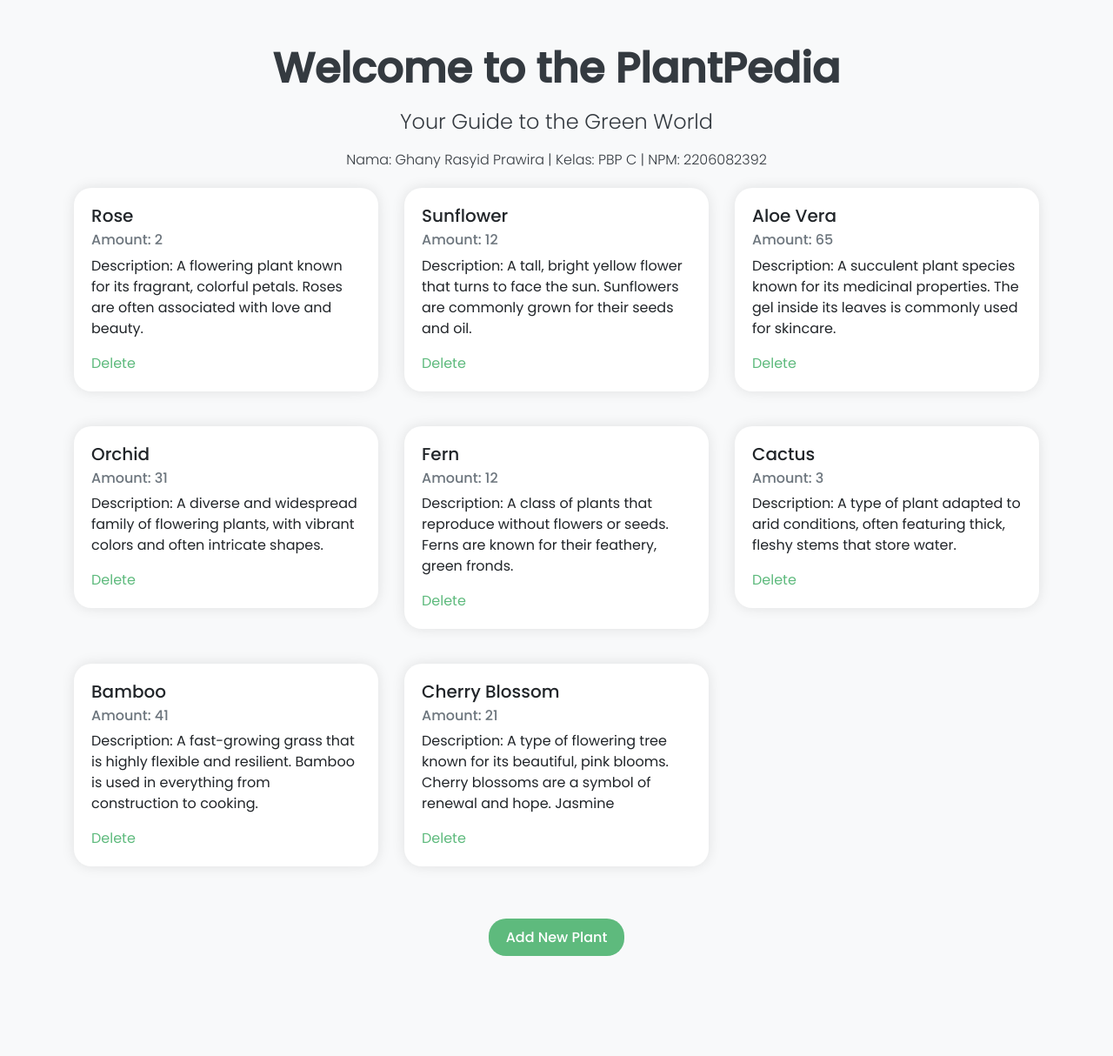
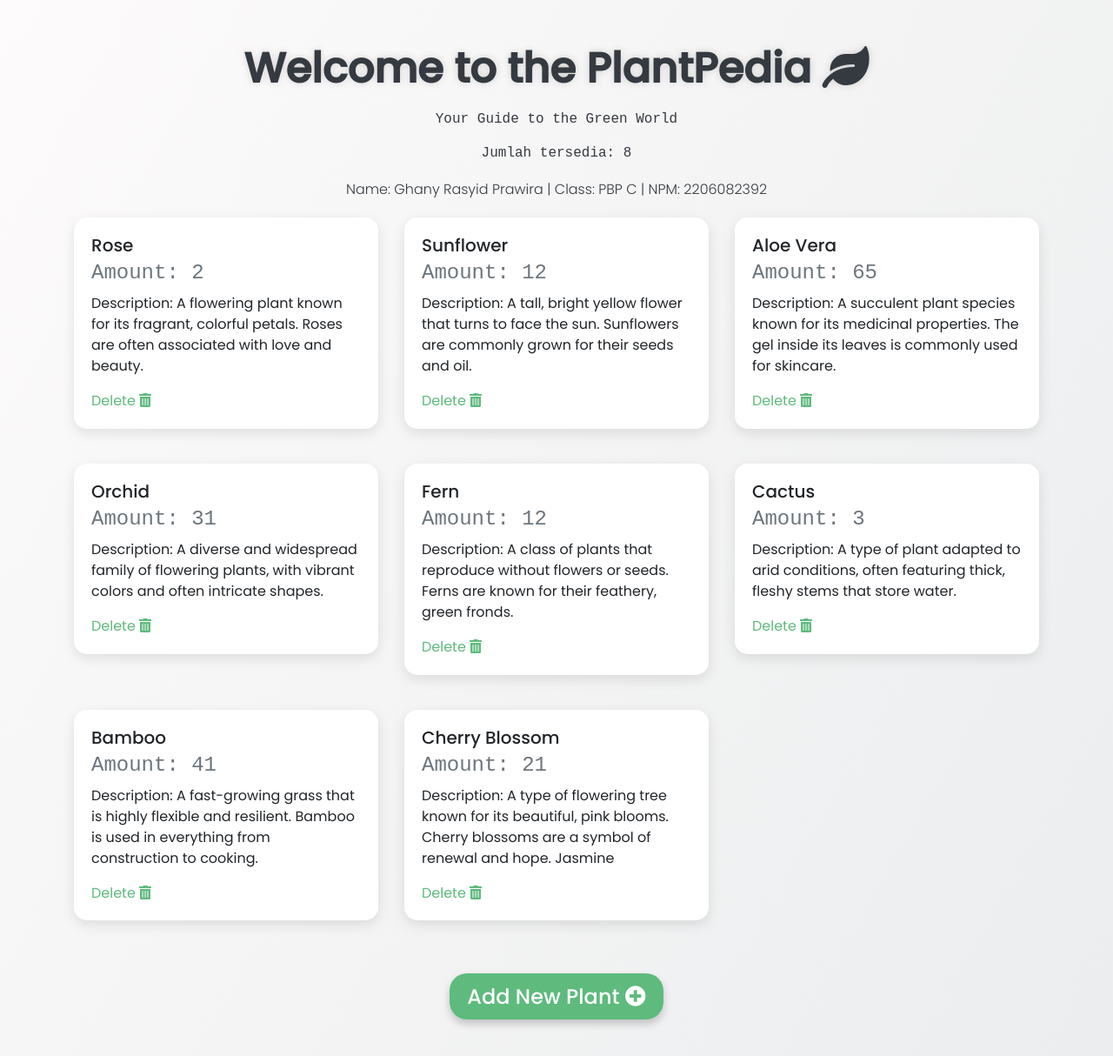
Before and after one commit to GhanyR/Tugas2, a Django app: page / in a window 1280 px wide. Shown: the whole page at 87% size. Before the commit the page ends 1099 px from the top, so only its background shows below. Run offline with Django 4.2, Linux system fonts and the light colour scheme; data comes from the database, SQL or seed files in the repository; some libraries are stand-ins or nearby versions.

Commit message:
git push

```diff
--- a/main/templates/main/all_items_detail.html
+++ b/main/templates/main/all_items_detail.html
@@ -4,12 +4,15 @@
     <title>PlantPedia</title>
     <link rel="stylesheet" href="https://stackpath.bootstrapcdn.com/bootstrap/4.1.3/css/bootstrap.min.css"/>
     <link href="https://fonts.googleapis.com/css2?family=Poppins:wght@300;400;500&display=swap" rel="stylesheet">
+    <link href="https://cdnjs.cloudflare.com/ajax/libs/font-awesome/5.13.0/css/all.min.css" rel="stylesheet">
+    <link href="https://cdnjs.cloudflare.com/ajax/libs/animate.css/3.7.2/animate.css" rel="stylesheet">
+    <link href="https://cdn.rawgit.com/michalsnik/aos/2.1.1/dist/aos.css" rel="stylesheet">
     <style>
         * {
             transition: all 0.25s linear;
         }
         body {
-            background: #f8f9fa;
+            background: linear-gradient(120deg, #fdfbfb 0%, #ebedee 100%);
             font-family: 'Poppins', sans-serif;
         }
         h1 {
@@ -18,13 +21,15 @@
             color: #343a40;
             font-weight: bold;
             font-size: 3em;
+            text-shadow: 0px 0px 10px rgba(0, 0, 0, 0.15);
         }
         h2 {
             text-align: center;
             padding-top: 10px;
             color: #343a40;
             font-weight: 300;
-            font-size: 1.5em;
+            font-size: 2em;
+            font-family: 'Courier New', Courier, monospace;
         }
         .info-bar {
             text-align: center;
@@ -32,24 +37,23 @@
             color: #343a40;
             font-weight: 300;
             font-size: 1em;
+            margin-top: 10px;
         }
         a, .btn-link {
             color: #5eba7d;
-            text-decoration: none;
         }
         a:hover, .btn-link:hover {
             color: #218838;
-            text-decoration: none;
             cursor: pointer;
         }
         .card {
-            box-shadow: 0px 0px 15px rgba(0, 0, 0, 0.1);
+            box-shadow: 0px 5px 15px rgba(0, 0, 0, 0.1);
             margin: 20px auto;
             border: 0;
-            border-radius: 20px;
+            border-radius: 15px;
         }
         .card:hover {
-            box-shadow: 0px 0px 20px rgba(0, 0, 0, 0.2);
+            box-shadow: 0px 5px 20px rgba(0, 0, 0, 0.2);
             transform: scale(1.05);
         }
         .containerBtn {
@@ -62,42 +66,55 @@
             border-radius: 20px;
             color: #ffffff;
             font-weight: 500;
+            font-size: 1.5em;
+            box-shadow: 0px 5px 10px rgba(0,0,0,0.2);
         }
-        div.card-body {
+        .card-body {
             padding: 20px;
+        }
+        .card-text{
+            font-size: 1em;
+            font-family: 'Poppins', sans-serif;
+        }
+        .card-subtitle {
+            font-size: 1.5em;
+            font-family: 'Courier New', Courier, monospace;
         }
     </style>
 </head>
-<body>
-    <h1>Welcome to the PlantPedia</h1>
-    <h2>Your Guide to the Green World</h2>
-    <div class="info-bar">
-        <span>Nama: {{ name }}</span> |
-        <span>Kelas: {{ class }}</span> |
+<body data-aos="fade-in">
+    <h1 class="animated fadeInDown">Welcome to the PlantPedia <i class="fas fa-leaf"></i></h1>
+    <h2 class="info-bar animated fadeInDown">Your Guide to the Green World</h2>
+    <h2 class="info-bar animated fadeInDown">Jumlah tersedia: {{ item_count }}</h2>
+    <div class="info-bar animated fadeInUp">
+        <span>Name: {{ name }}</span> |
+        <span>Class: {{ class }}</span> |
         <span>NPM: {{ npm }}</span>
     </div>
-    <div class="container">
+    <div class="container" >
         <div class="row">
             {% for item in items %}
-                <div class="col-lg-4 col-md-6">
+                <div class="col-lg-4 col-md-6" data-aos="zoom-in">
                     <div class="card">
-                        <div class="card-body">
+                        <div class="card-body animated flipInX">
                             <h5 class="card-title">{{ item.name }}</h5>
                             <h6 class="card-subtitle mb-2 text-muted">Amount: {{ item.amount }}</h6>
                             <p class="card-text">Description: {{ item.description }}</p>
-                            <a href="{% url 'remove_item' item.pk %}" class="deleteBtn btn-link">Delete</a>
+                            <a href="{% url 'remove_item' item.pk %}" class="deleteBtn btn-link">Delete <i class="fas fa-trash-alt"></i></a>
                         </div>
                     </div>
                 </div>
             {% empty %}
-                <p class="text-center w-100">No items available right now.</p>
+                <p class="text-center w-100 animated fadeIn" data-aos="zoom-in">No items available right now.</p>
             {% endfor %}
         </div>
     </div>
-    <div class="containerBtn">
-        <a href="{% url 'add_item' %}">Add New Plant</a>
+    <div class="containerBtn animated flipInY">
+        <a href="{% url 'add_item' %}">Add New Plant <i class="fas fa-plus-circle"></i></a>
     </div>
+    <script src="https://cdn.rawgit.com/michalsnik/aos/2.3.1/dist/aos.js"></script>
     <script>
+        AOS.init();
         const deleteBtns = Array.from(document.querySelectorAll('.deleteBtn'))
         deleteBtns.forEach((btn) => {
             btn.addEventListener('click', (e) => {
--- a/main/urls.py
+++ b/main/urls.py
@@ -7,4 +7,9 @@ urlpatterns = [
     path('remove_item/<int:pk>/', remove_item, name='remove_item'),
     path('', views.all_items_detail, name='all_items_detail'),
     path('item_detail/<int:pk>/', views.item_detail, name='item_detail'),
+    path('view_html/', views.view_html, name='view_html'),
+    path('view_xml/', views.view_xml, name='view_xml'),
+    path('view_json/', views.view_json, name='view_json'),
+    path('view_xml_id/<int:pk>/', views.view_xml_id, name='view_xml_id'),
+    path('view_json_id/<int:pk>/', views.view_json_id, name='view_json_id'),
 ]
--- a/main/views.py
+++ b/main/views.py
@@ -1,6 +1,9 @@
 from django.shortcuts import render, redirect
 from .models import Item
 from .forms import ItemForm
+from django.http import JsonResponse, HttpResponse
+from django.core import serializers
+from django.template import loader
 
 def item_detail(request, pk):
     item = Item.objects.get(pk=pk)
@@ -33,6 +36,29 @@ def all_items_detail(request):
         'items': items,
         'name': 'Ghany Rasyid Prawira',
         'class': 'PBP C',
-        'npm': '2206082392'
+        'npm': '2206082392',
+        'item_count': items.count(),
     }
     return render(request, 'main/all_items_detail.html', context)
+
+def view_html(request):
+    items = Item.objects.all()
+    template = loader.get_template('main/view_html.html')
+    context = {'items': items}
+    return HttpResponse(template.render(context, request))
+
+def view_xml(request):
+    items = serializers.serialize('xml', Item.objects.all())
+    return HttpResponse(items, content_type='application/xml')
+
+def view_json(request):
+    items = serializers.serialize('json', Item.objects.all())
+    return JsonResponse(items, safe=False)
+
+def view_xml_id(request, pk):
+    item = serializers.serialize('xml', [Item.objects.get(pk=pk)])
+    return HttpResponse(item, content_type='application/xml')
+
+def view_json_id(request, pk):
+    item = serializers.serialize('json', [Item.objects.get(pk=pk)])
+    return JsonResponse(item, safe=False)
```
Also changed, not shown: README.md.
